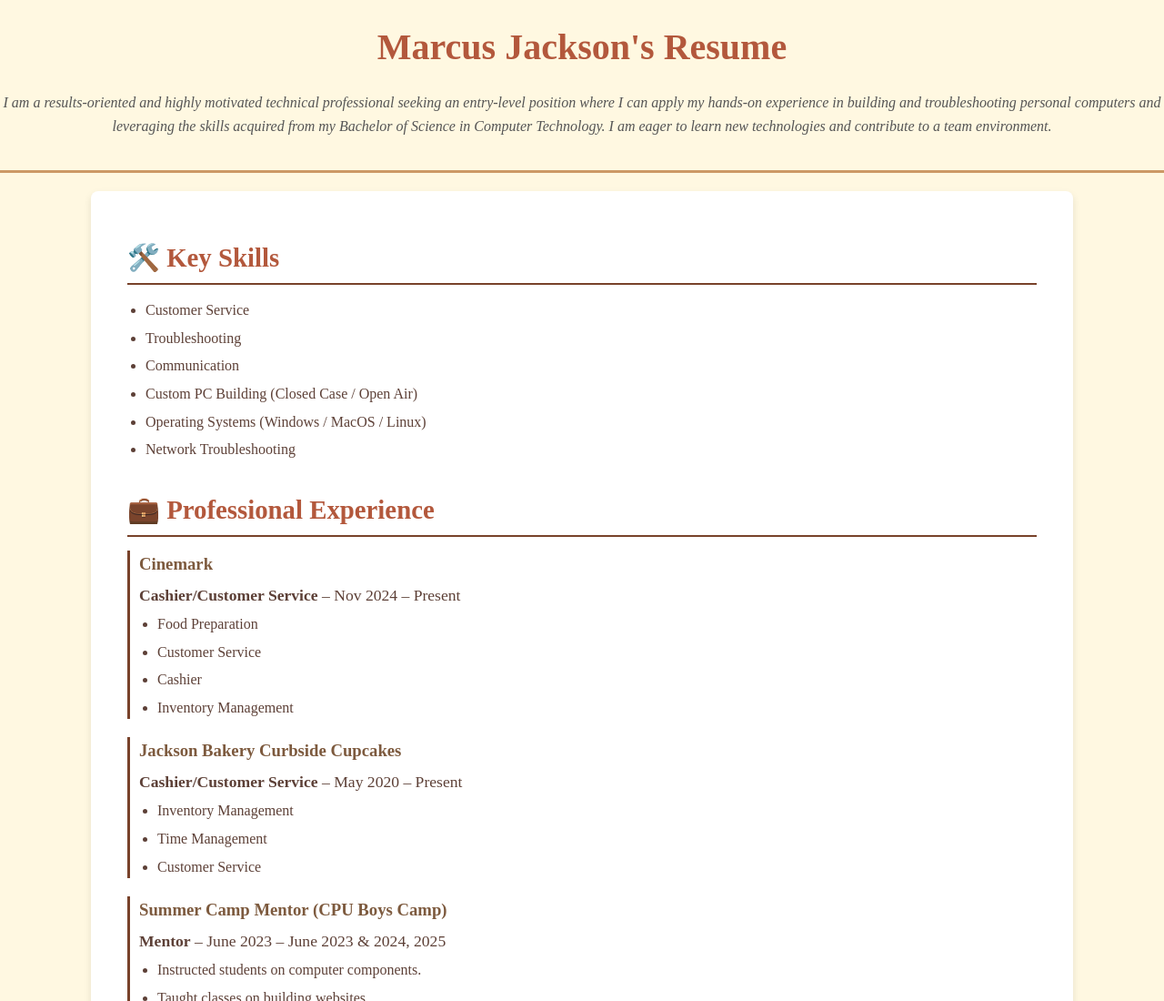
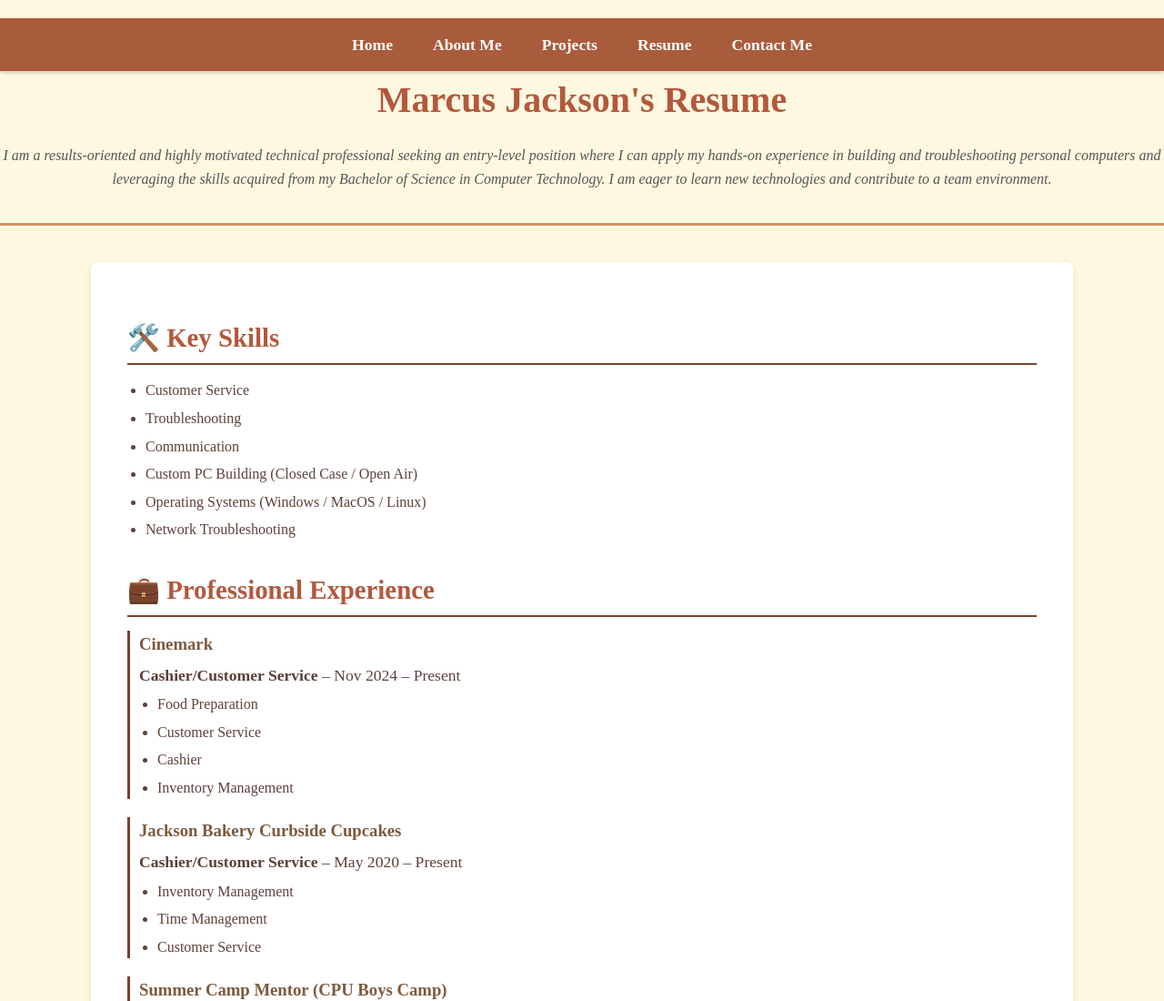
Before and after one commit to Lor-Wavy/FinalWebPage, a plain HTML site: page Resume.html in a window 1280 px wide. Shown: the top 1100 px of the page at 91% size. Drawn offline with Linux system fonts and the light colour scheme.

Commit message:
Add navigation bar to Resume.html
Added navigation bar to improve site structure and accessibility.

```diff
--- a/Resume.html
+++ b/Resume.html
@@ -58,6 +58,34 @@
             color: #555;
         }
 
+        nav {
+            background-color: #A95C3C;
+            padding: 15px 0;
+            text-align: center;
+            box-shadow: 0 2px 4px rgba(0, 0, 0, 0.2);
+            position: sticky;
+            top: 0;
+            z-index: 1000;
+        }
+        nav a {
+            color: #ffffff;
+            text-decoration: none;
+            padding: 0 20px;
+            font-weight: bold;
+            font-size: 1.1em;
+            transition: color 0.3s;
+        }
+        nav a:hover { color: #F0E68C; }
+        main {
+            width: 85%;
+            max-width: 1000px;
+            margin: 40px auto;
+            padding: 30px 40px;
+            background-color: #ffffff;
+            box-shadow: 0 4px 8px rgba(0, 0, 0, 0.1);
+            border-radius: 8px;
+        }
+
         /* Section Headings */
         h2 {
             border-bottom: 2px solid #78422A;
@@ -112,6 +140,13 @@
 </head>
 <body>
     <header>
+        <nav>
+        <a href="#home">Home</a>
+        <a href="#about">About Me</a>
+        <a href="#projects">Projects</a>
+        <a href="Resume.html">Resume</a>
+        <a href="#contact">Contact Me</a>
+    </nav>
         <h1>Marcus Jackson's Resume</h1>
         <p>I am a results-oriented and highly motivated technical professional seeking an entry-level position where I can apply my hands-on experience in building and troubleshooting personal computers and leveraging the skills acquired from my Bachelor of Science in Computer Technology. I am eager to learn new technologies and contribute to a team environment.</p>
     </header>
```
